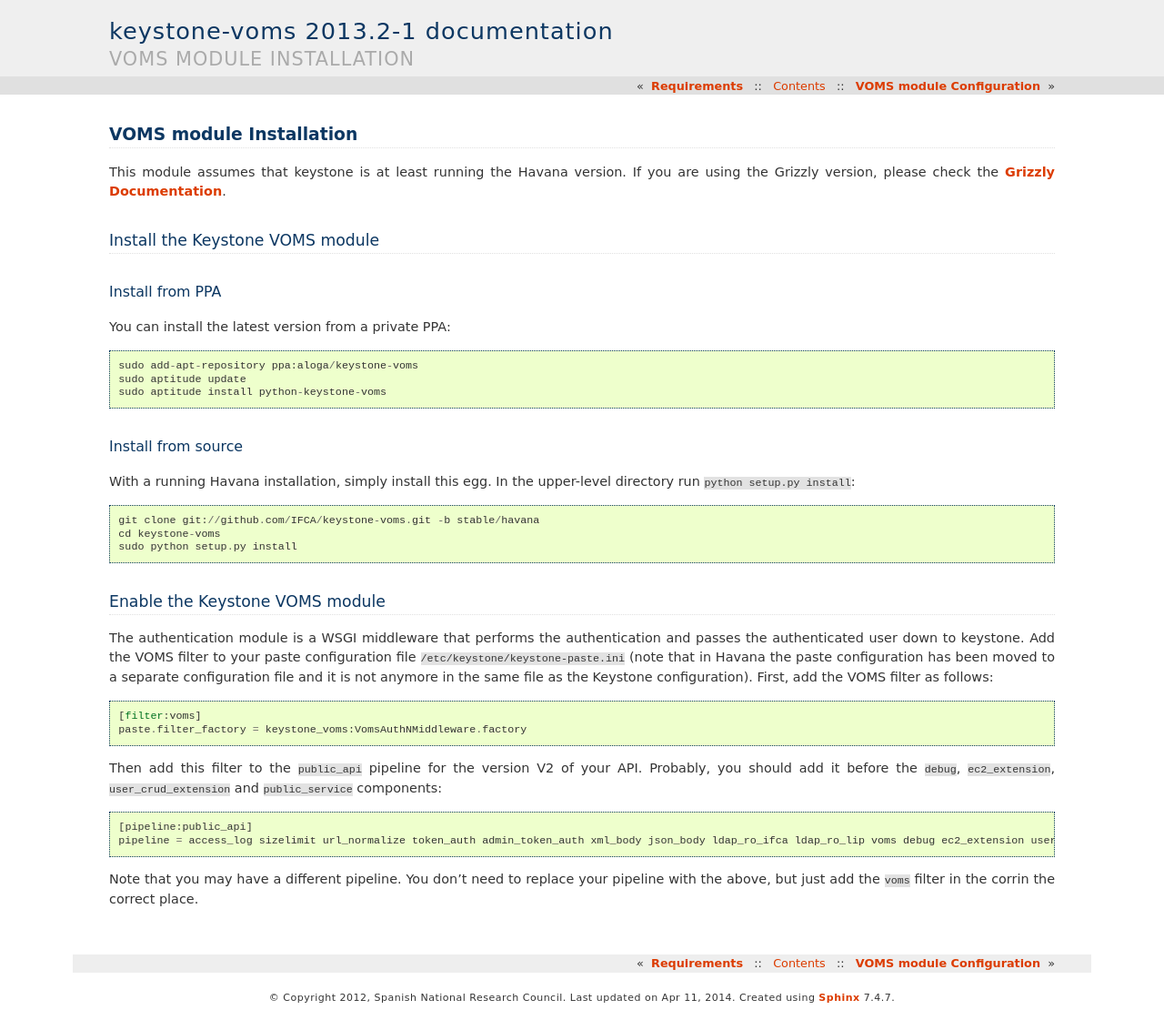
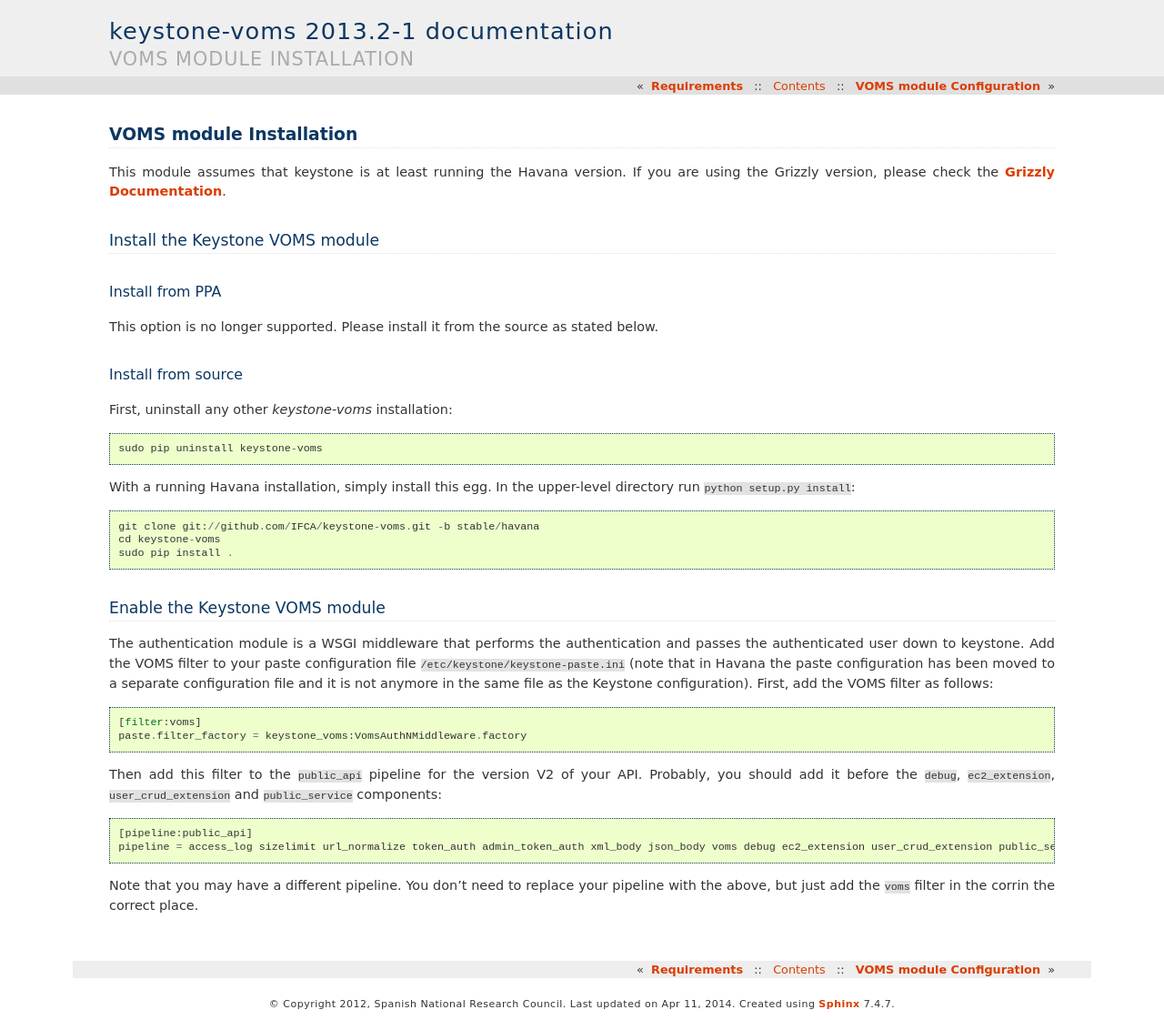
Before and after one commit to IFCA-Advanced-Computing/keystone-voms, a Sphinx documentation site: the page built from doc/source/installation.rst, in a window 1280 px wide. Shown: the whole page at 91% size. Built offline with Sphinx 7.4.7, drawn with Linux system fonts in a browser that asks for light colours.

Commit message:
Minor fixes in documentation

```diff
--- a/doc/source/installation.rst
+++ b/doc/source/installation.rst
@@ -11,21 +11,22 @@
 Install from PPA
 ~~~~~~~~~~~~~~~~
 
-You can install the latest version from a private PPA::
-
-   sudo add-apt-repository ppa:aloga/keystone-voms
-   sudo aptitude update
-   sudo aptitude install python-keystone-voms
+This option is no longer supported. Please install it from the source as stated
+below.
 
 Install from source
 ~~~~~~~~~~~~~~~~~~~
+
+First, uninstall any other `keystone-voms` installation::
+
+    sudo pip uninstall keystone-voms
 
 With a running Havana installation, simply install this egg. In the upper-level
 directory run ``python setup.py install``::
 
     git clone git://github.com/IFCA/keystone-voms.git -b stable/havana
     cd keystone-voms
-    sudo python setup.py install
+    sudo pip install .
 
 Enable the Keystone VOMS module
 -------------------------------
@@ -45,7 +46,7 @@
 ``user_crud_extension`` and ``public_service`` components::
 
     [pipeline:public_api]
-    pipeline = access_log sizelimit url_normalize token_auth admin_token_auth xml_body json_body ldap_ro_ifca ldap_ro_lip voms debug ec2_extension user_crud_extension public_service
+    pipeline = access_log sizelimit url_normalize token_auth admin_token_auth xml_body json_body voms debug ec2_extension user_crud_extension public_service
 
 
 Note that you may have a different pipeline. You don't need to replace your
--- a/doc/source/requirements.rst
+++ b/doc/source/requirements.rst
@@ -57,6 +57,7 @@
 for the http server (``SSLCertificateKeyFile`` and ``SSLCACertificatePath``)::
 
     Listen 5000
+    WSGIDaemonProcess keystone user=keystone group=nogroup processes=8 threads=1
     <VirtualHost _default_:5000>
         LogLevel     warn
         ErrorLog    ${APACHE_LOG_DIR}/error.log
@@ -73,12 +74,12 @@
         SSLCipherSuite          ALL:!ADH:!EXPORT:!SSLv2:RC4+RSA:+HIGH:+MEDIUM:+LOW
         SSLOptions              +StdEnvVars +ExportCertData
 
-        WSGIDaemonProcess keystone user=keystone group=nogroup processes=8 threads=1
         WSGIScriptAlias /  /usr/lib/cgi-bin/keystone/main
         WSGIProcessGroup keystone
     </VirtualHost>
 
     Listen 35357
+    WSGIDaemonProcess   keystoneapi user=keystone group=nogroup processes=8 threads=1
     <VirtualHost _default_:35357>
         LogLevel    warn
         ErrorLog    ${APACHE_LOG_DIR}/error.log
@@ -95,7 +96,6 @@
         SSLCipherSuite          ALL:!ADH:!EXPORT:!SSLv2:RC4+RSA:+HIGH:+MEDIUM:+LOW
         SSLOptions              +StdEnvVars +ExportCertData
 
-        WSGIDaemonProcess   keystoneapi user=keystone group=nogroup processes=8 threads=1
         WSGIScriptAlias     / /usr/lib/cgi-bin/keystone/admin
         WSGIProcessGroup    keystoneapi
     </VirtualHost>
--- a/doc/source/troubleshooting.rst
+++ b/doc/source/troubleshooting.rst
@@ -14,7 +14,7 @@
 Error 14: Signature error
 -------------------------
 
-You have to check double check that the ``vomsdir_path`` and ``ca_path``
+You have to double check that the ``vomsdir_path`` and ``ca_path``
 configuration options (that default to ``/etc/grid-security/vomsdir`` and
 ``/etc/grid-security/certificates`` respectively) point to the correct path.
 Also ensure that the ``.lsc`` files have the right contents and that the CLRs
```
